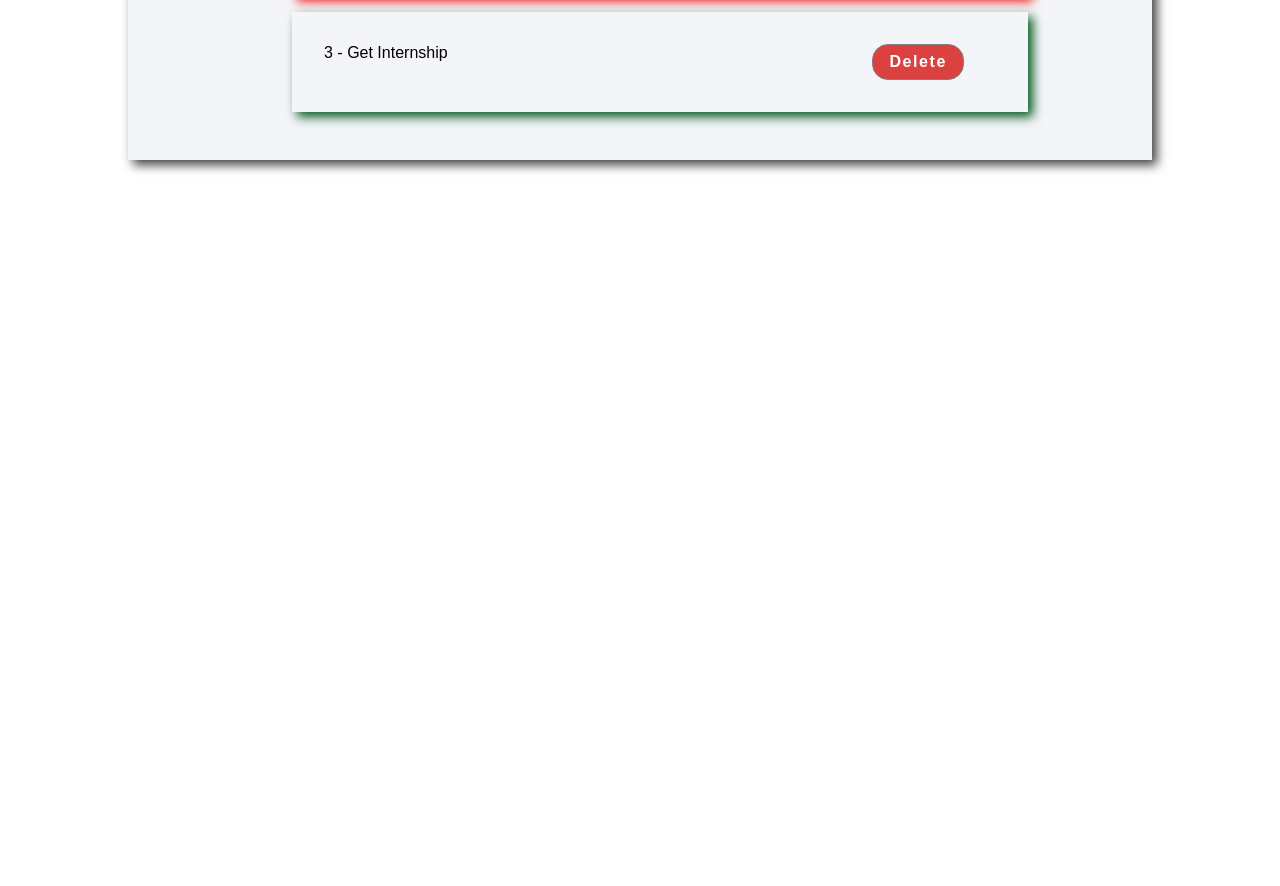
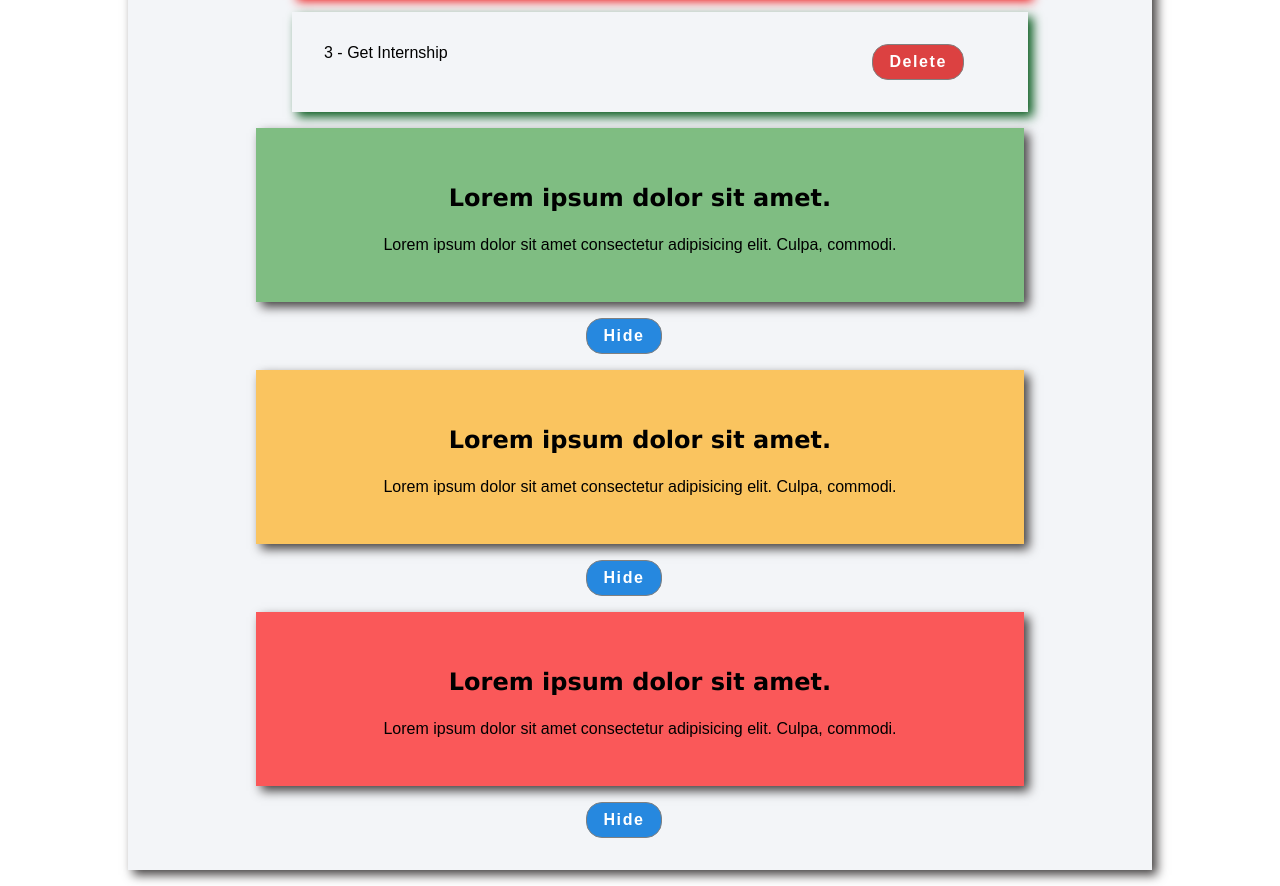
Before and after one commit to Sushant-Luitel/ReactCourse, a React (Vite) app: page / in a window 1280 px wide. Shown: the part 320-1206 px from the top of the page. Before the commit the page ends 800 px from the top, so only its background shows below. Built offline with nearby package versions, Linux system fonts and the light colour scheme.

Commit message:
children props and dynamic styling

```diff
--- a/src/App.css
+++ b/src/App.css
@@ -10,6 +10,10 @@ body {
 }
 li {
   list-style-type: none;
+}
+section {
+  width: 100%;
+  text-align: center;
 }
 
 .container {
@@ -67,3 +71,21 @@ button:hover {
 .incomplete {
   box-shadow: 5px 5px 10px rgb(238, 9, 9);
 }
+
+.title {
+  font-size: 1.5rem;
+  font-weight: 900;
+  font-family: Verdana, Geneva, Tahoma, sans-serif;
+}
+.success {
+  background-color: rgba(0, 128, 0, 0.478);
+}
+.alert {
+  background-color: rgba(255, 166, 0, 0.616);
+}
+.warning {
+  background-color: rgba(255, 0, 0, 0.64);
+}
+.hidden {
+  visibility: hidden;
+}
--- /dev/null
+++ b/src/Components/BoxCard.jsx
@@ -0,0 +1,13 @@
+import React from "react";
+import { useState } from "react";
+export function BoxCard({ style, children }) {
+  const [show, setShow] = useState(true);
+  return (
+    <section className={show ? "" : "hidden"}>
+      <div className={`container ${style}`}>{children}</div>
+      <button onClick={() => setShow(!show)} className=" reset-button">
+        Hide
+      </button>
+    </section>
+  );
+}
--- a/src/Components/List.jsx
+++ b/src/Components/List.jsx
@@ -1,3 +1,4 @@
+import { BoxCard } from "./BoxCard";
 import { ListItem } from "./ListItem";
 import React, { useState } from "react";
 
@@ -43,6 +44,27 @@ const List = () => {
           ))}
         </ul>
       )}
+      <BoxCard style="success">
+        <p className="title">Lorem ipsum dolor sit amet.</p>
+        <p className="description">
+          Lorem ipsum dolor sit amet consectetur adipisicing elit. Culpa,
+          commodi.
+        </p>
+      </BoxCard>
+      <BoxCard style="alert">
+        <p className="title">Lorem ipsum dolor sit amet.</p>
+        <p className="description">
+          Lorem ipsum dolor sit amet consectetur adipisicing elit. Culpa,
+          commodi.
+        </p>
+      </BoxCard>
+      <BoxCard style="warning">
+        <p className="title">Lorem ipsum dolor sit amet.</p>
+        <p className="description">
+          Lorem ipsum dolor sit amet consectetur adipisicing elit. Culpa,
+          commodi.
+        </p>
+      </BoxCard>
     </div>
   );
 };
```
